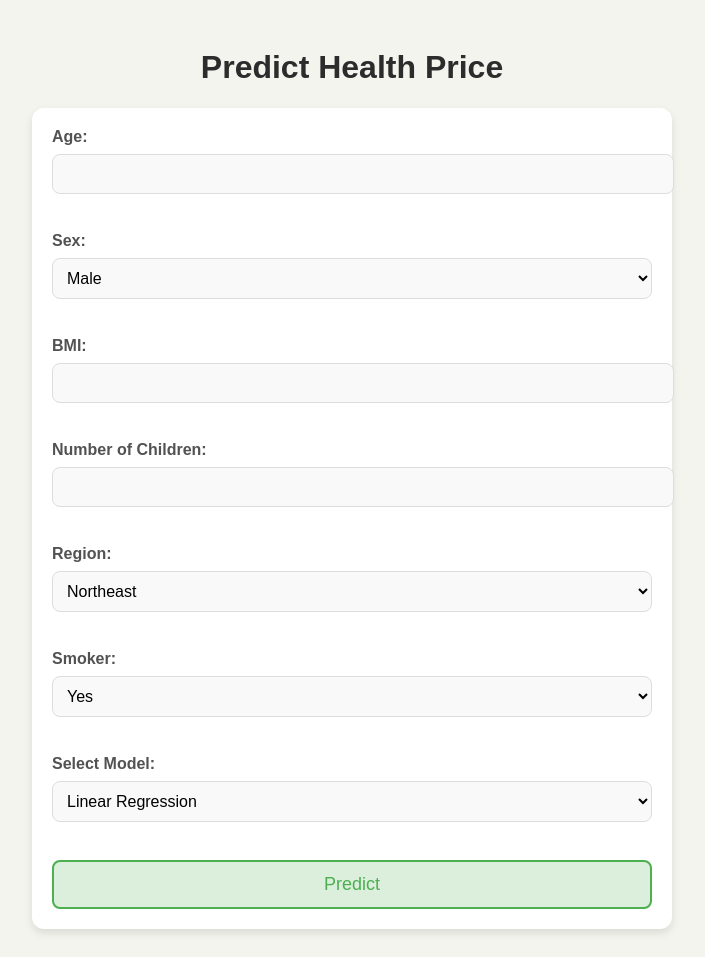
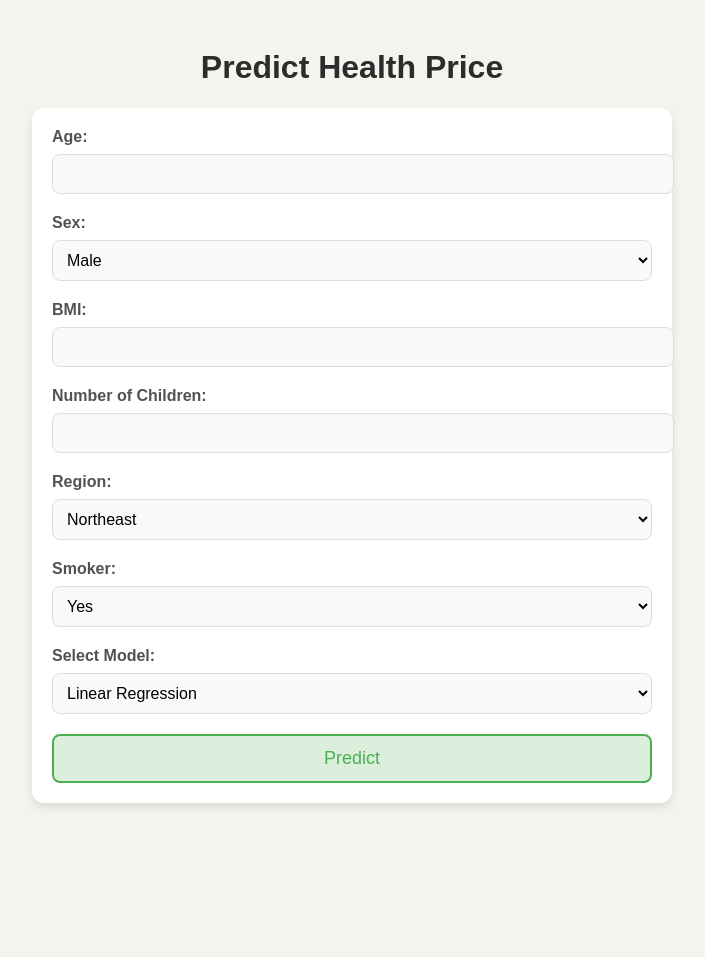
Before and after one commit to codertrivedi/insurance-premium-pred, a Flask app: page / in a window 1280 px wide. Shown: the whole page, without its empty margins (288-993 px from the left). After the commit the page ends 807 px from the top, so only its background shows below. Run offline with Flask 3, Linux system fonts and the light colour scheme; parts of the project's set-up code (start-up, migrations or seed data) failed here and were passed over.

Commit message:
Update index.html

```diff
--- a/templates/index.html
+++ b/templates/index.html
@@ -7,39 +7,51 @@
     <link rel="stylesheet" href="{{ url_for('static', filename='style.css') }}">
 </head>
 <body>
+    <div class="container">
         <h1>Predict Health Price</h1>
         <form method="POST" action="/predict">
+            <div class="form-group">
                 <label for="age">Age:</label>
-        <input type="number" id="age" name="age" required><br><br>
+                <input type="number" id="age" name="age" required>
+            </div>
 
+            <div class="form-group">
                 <label for="sex">Sex:</label>
                 <select id="sex" name="sex">
                     <option value="male">Male</option>
                     <option value="female">Female</option>
-        </select><br><br>
+                </select>
+            </div>
 
+            <div class="form-group">
                 <label for="bmi">BMI:</label>
-        <input type="number" id="bmi" name="bmi" step="any" required><br><br>
+                <input type="number" id="bmi" name="bmi" step="any" required>
+            </div>
 
+            <div class="form-group">
                 <label for="children">Number of Children:</label>
-        <input type="number" id="children" name="children" required><br><br>
+                <input type="number" id="children" name="children" required>
+            </div>
 
-
-        <label for="Region">Region:</label>
+            <div class="form-group">
+                <label for="region">Region:</label>
                 <select id="region" name="region">
                     <option value="northeast">Northeast</option>
-            <option value="northwest">Northwest</option>'
-            <option value="northeast">Southeasteast</option>
-            <option value="northwest">Southwest</option>
-        </select><br><br>
+                    <option value="northwest">Northwest</option>
+                    <option value="southeast">Southeast</option>
+                    <option value="southwest">Southwest</option>
+                </select>
+            </div>
 
-
+            <div class="form-group">
                 <label for="smoker">Smoker:</label>
                 <select id="smoker" name="smoker">
                     <option value="yes">Yes</option>
                     <option value="no">No</option>
-        </select><br><br>
+                </select>
+            </div>
 
+            <div class="form-group">
                 <label for="model">Select Model:</label>
                 <select id="model" name="model">
                     <option value="Linear Regression">Linear Regression</option>
@@ -47,7 +59,8 @@
                     <option value="Decision Tree">Decision Tree</option>
                     <option value="Random Forest">Random Forest</option>
                     <option value="Gradient Boosting">Gradient Boosting</option>
-        </select><br><br>
+                </select>
+            </div>
 
             <button type="submit">Predict</button>
         </form>
@@ -55,5 +68,6 @@
         {% if prediction_text %}
         <h2>{{ prediction_text }}</h2>
         {% endif %}
+    </div>
 </body>
 </html>
```
Lines whose indentation alone changed are shown as unchanged.
